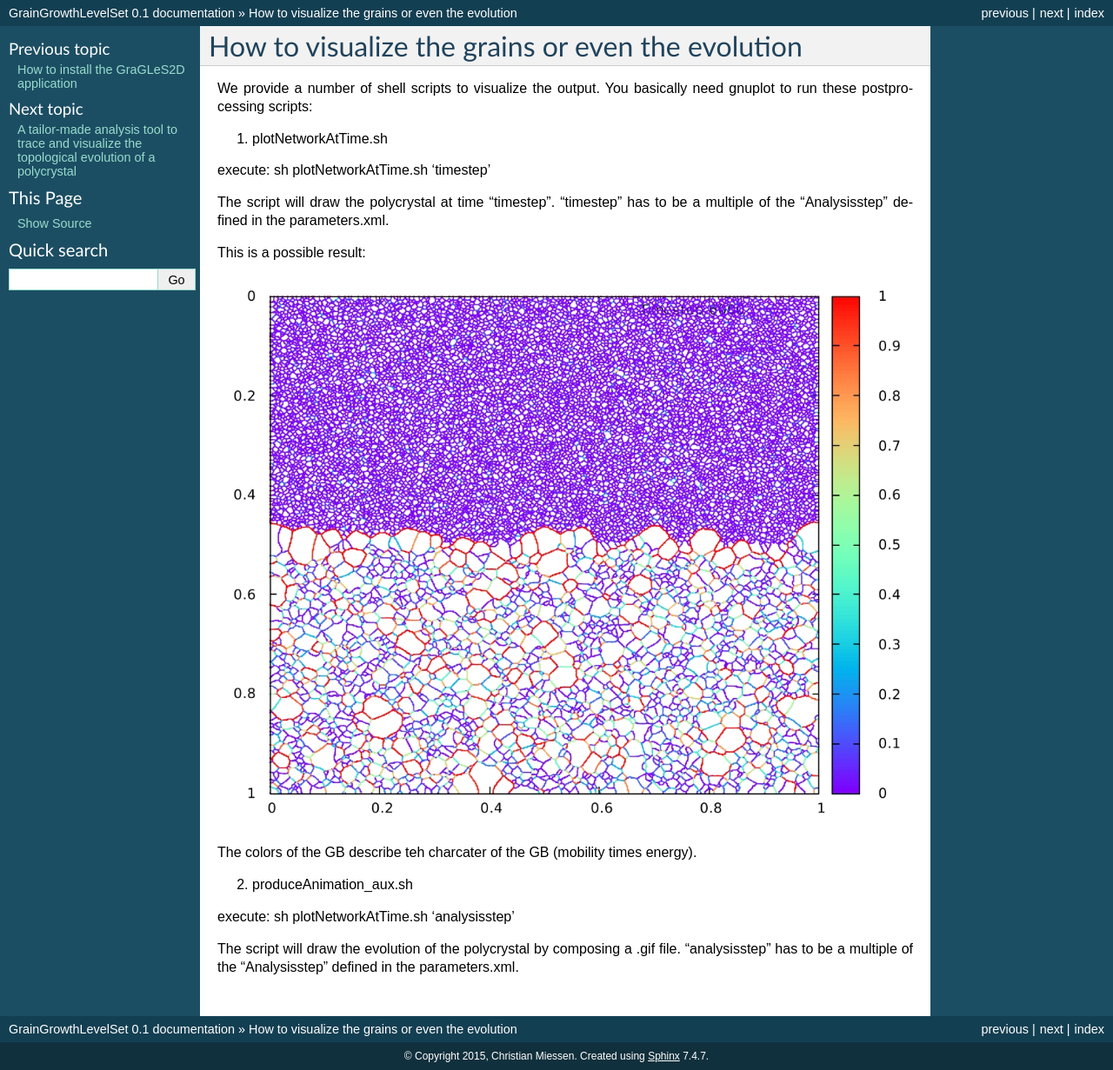
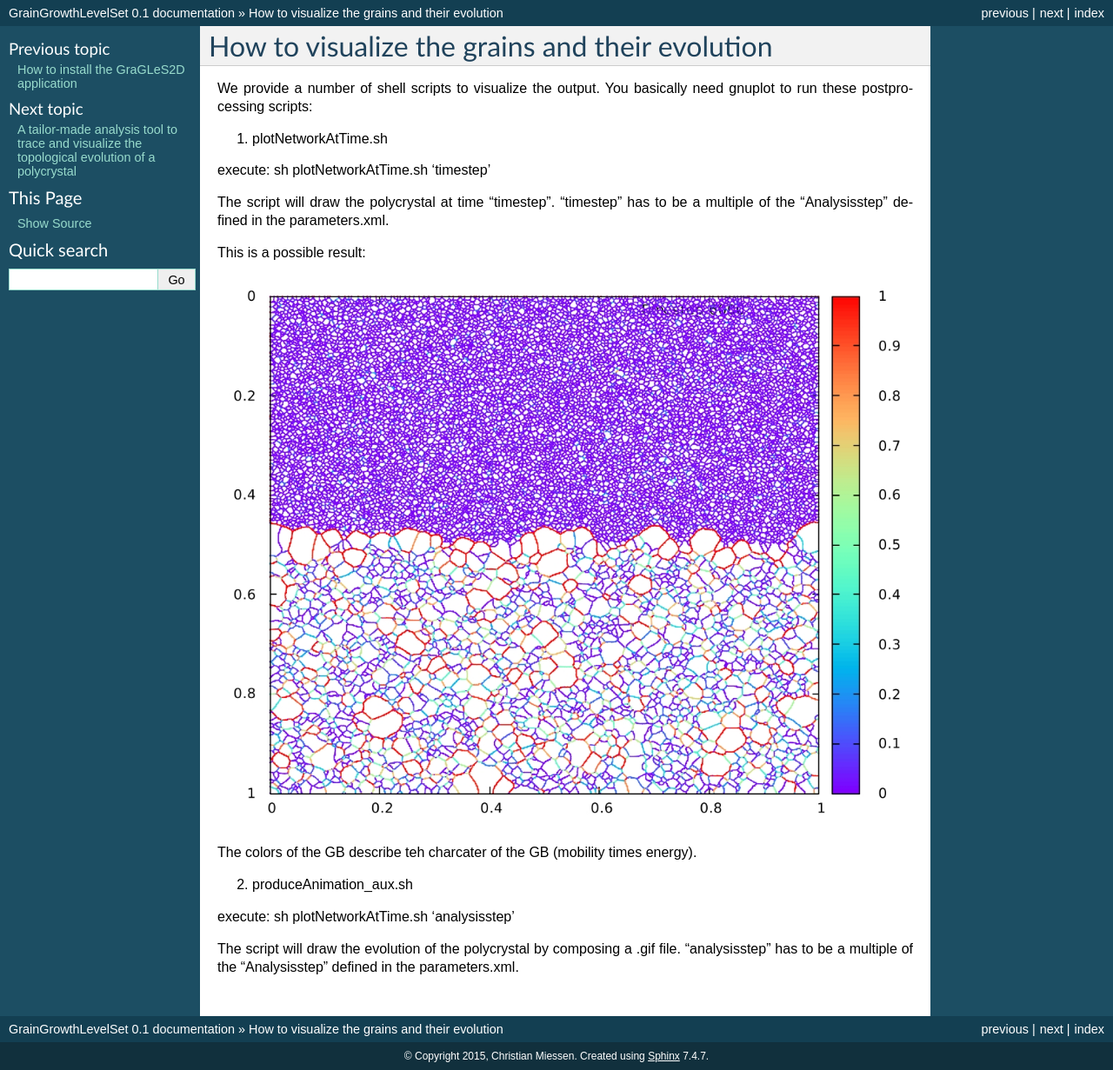
Before and after one commit to GraGLeS/GraGLeS2D, a Sphinx documentation site: the page built from docs/source/visualize.rst, in a window 1280 px wide. Shown: the whole page at 87% size. Built offline with Sphinx 7.4.7, drawn with Linux system fonts in a browser that asks for light colours.

Commit message:
Update visualize.rst

```diff
--- a/docs/source/visualize.rst
+++ b/docs/source/visualize.rst
@@ -1,4 +1,4 @@
-How to visualize the grains or even the evolution
+How to visualize the grains and their evolution
 =============================
 
 
```
